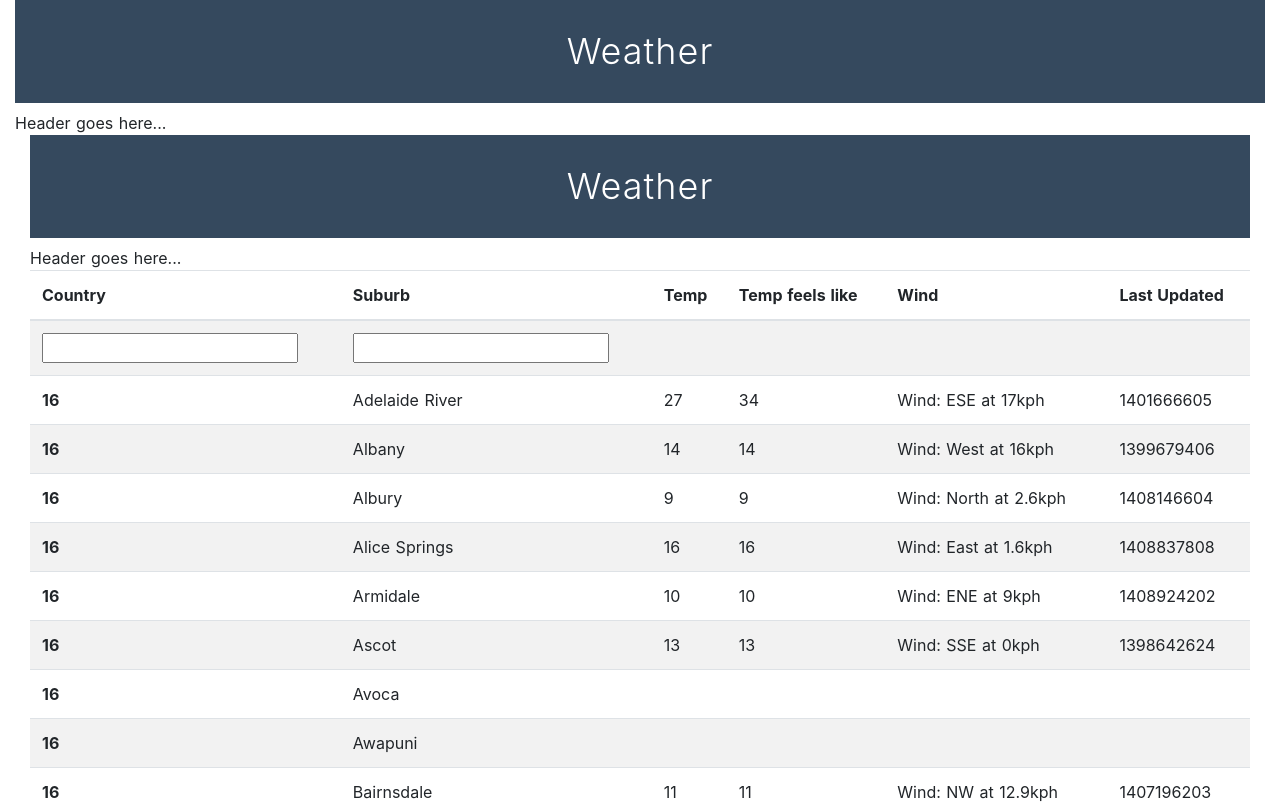
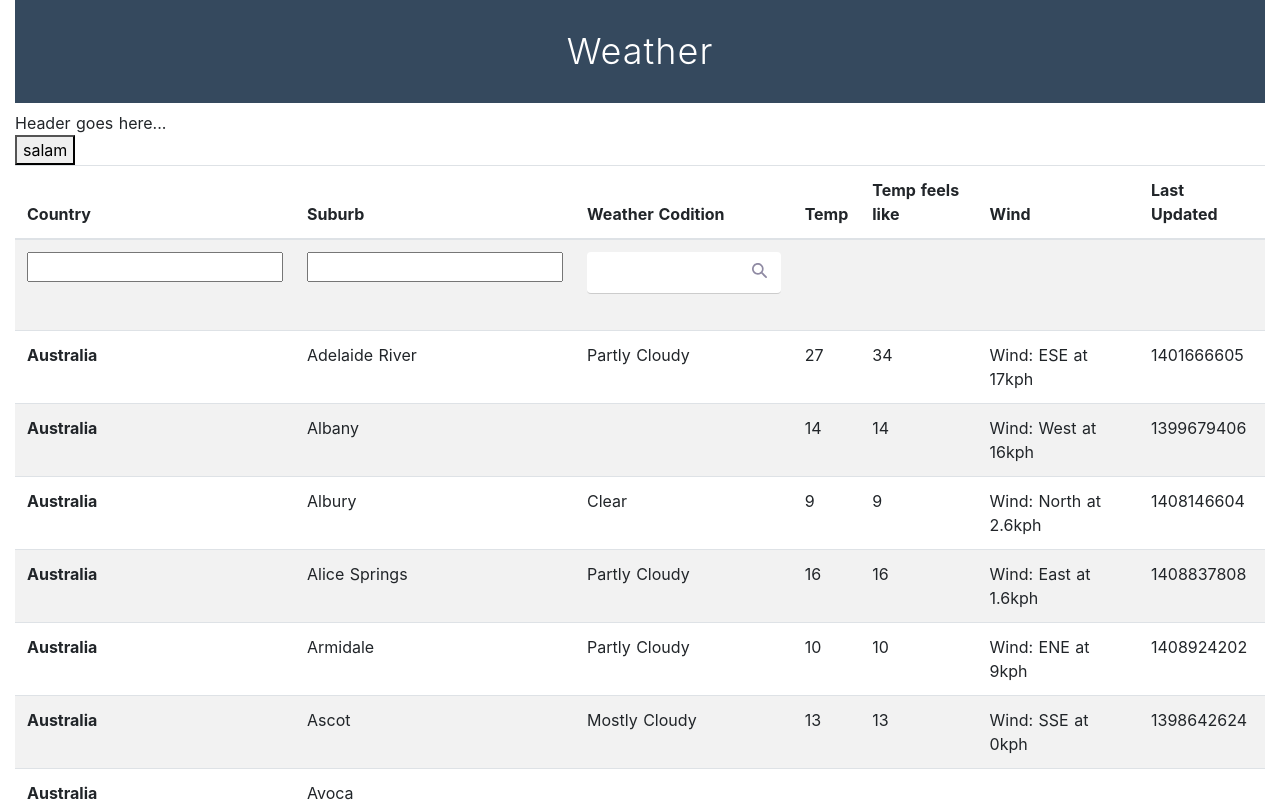
Before and after one commit to shahrum/Vue-Nuxt-Weather-App, a Nuxt app: page / in a window 1280 px wide. Shown: the top 803 px of the page. Built offline with nearby package versions, Linux system fonts and the light colour scheme; no server answers.

Commit message:
Input field

```diff
--- /dev/null
+++ b/assets/icons/search-icon.vue
@@ -0,0 +1,17 @@
+<template>
+  <svg
+    width="15"
+    height="15"
+    viewBox="0 0 15 15"
+    fill="none"
+    xmlns="http://www.w3.org/2000/svg"
+  >
+    <path
+      fill-rule="evenodd"
+      clip-rule="evenodd"
+      d="M10.6953 9.08949C12.2495 6.68017 11.8865 3.36612 9.59269 1.38654C7.38648 -0.517315 4.02607 -0.452411 1.88798 1.5311C1.30876 2.069 0.843074 2.71963 0.518882 3.44392C0.19469 4.16821 0.0186766 4.95122 0.00140723 5.74596C-0.0158622 6.5407 0.125969 7.33076 0.418386 8.06874C0.710803 8.80671 1.14778 9.47736 1.70307 10.0404C3.69129 12.0515 6.7685 12.2954 9.02824 10.7849C9.05841 10.7652 9.12751 10.7032 9.22093 10.6147L13.4475 14.7401C13.534 14.8245 13.6361 14.891 13.7481 14.9355C13.86 14.9801 13.9795 15.002 14.0998 14.9999C14.22 14.9978 14.3387 14.9717 14.4491 14.9233C14.5594 14.8748 14.6592 14.8049 14.7428 14.7175C14.8264 14.63 14.8921 14.5268 14.9362 14.4137C14.9803 14.3006 15.0019 14.1799 14.9999 14.0583C14.9978 13.9368 14.972 13.8169 14.9241 13.7054C14.8761 13.5939 14.8069 13.493 14.7204 13.4086L10.5123 9.3019C10.6077 9.19766 10.6739 9.12096 10.6953 9.08949ZM2.88744 8.84364C2.11018 8.05579 1.67372 6.9887 1.67372 5.87624C1.67372 4.76378 2.11018 3.69669 2.88744 2.90884C3.6659 2.123 4.72124 1.68159 5.82159 1.68159C6.92195 1.68159 7.97729 2.123 8.75575 2.90884C9.53271 3.69664 9.96898 4.76352 9.96898 5.87575C9.96898 6.98797 9.53271 8.05485 8.75575 8.84266C7.97729 9.62849 6.92195 10.0699 5.82159 10.0699C4.72124 10.0699 3.6659 9.62849 2.88744 8.84266V8.84364Z"
+      fill="#201547"
+      fill-opacity="0.5"
+    />
+  </svg>
+</template>
--- /dev/null
+++ b/components/shared/input.vue
@@ -0,0 +1,189 @@
+<template>
+  <div class="input-field">
+    <div :class="'input__effect ' + filled">
+      <input
+        type="text"
+        :value="value"
+        :placeholder="placeholder"
+        :class="'effect ' + hasIcon"
+        :disabled="disabled"
+        @input="$emit('input', $event.target.value)"
+        @focus="show = !show"
+        @blur="show = !show"
+      />
+      <label :style="{ color: color }">{{ label }}</label>
+      <span class="focus__border" :style="focusBorder"></span>
+    </div>
+    <span class="input__hint" v-if="show">{{ hint }}</span>
+    <SearchIcon class="input__icon" />
+    <!-- <i class="input__icon" v-if="icon">{{ icon }}</i> -->
+    <div class="clear"></div>
+  </div>
+</template>
+
+<script lang="ts">
+import Vue from 'vue'
+import SearchIcon from '../../assets/icons/search-icon.vue'
+export default Vue.extend({
+  name: 'InputFieldComponent',
+  components: {
+    SearchIcon,
+  },
+  data() {
+    return {
+      show: false,
+    }
+  },
+  props: {
+    value: String,
+    label: String,
+    disabled: Boolean,
+    hint: String,
+    icon: String,
+    placeholder: String,
+    color: String,
+  },
+  methods: {
+    filled(): string {
+      if (!this.show && this.value) {
+        return 'has__content'
+      }
+      return ''
+    },
+    hasIcon(): string {
+      if (this.icon) {
+        return 'input__has__icon'
+      }
+      return ''
+    },
+    focusBorder(): { [key: string]: string } {
+      return {
+        'background-color': this.color,
+      }
+    },
+  },
+})
+</script>
+
+<style lang="scss" scoped>
+$primary: #201547;
+$primary-lighter: rgba(32, 21, 71, 0.5);
+$white: #fff;
+.input-field {
+  position: relative;
+  .clear {
+    clear: both;
+  }
+  ::placeholder {
+    // opacity: 0.4;
+    color: $primary-lighter;
+  }
+
+  input[type='text'] {
+    color: $primary;
+    width: 100%;
+    box-sizing: border-box;
+    letter-spacing: 1px;
+    outline: none;
+  }
+
+  .input {
+    &__container {
+      width: 100%;
+      padding: 0.5rem 0.5rem 0 0;
+    }
+
+    &__effect {
+      float: left;
+      width: 100%;
+      margin: 0 0rem 1.5rem 0;
+      position: relative;
+    } /* necessary to give position: relative to parent. */
+
+    &__icon {
+      position: absolute;
+      // left: 0rem;
+      top: -3.5rem;
+      // opacity: 0.3;
+      right: 14px;
+      top: 11px;
+    }
+    &__hint {
+      float: left;
+      width: 100%;
+      margin: -1.2rem 0 0 0;
+      position: relative;
+      font-size: 0.8rem;
+      opacity: 0.6;
+    }
+
+    &__has__icon {
+      padding-left: 2rem !important;
+    }
+  }
+
+  .effect {
+    border: 0;
+    padding: 10px 10px;
+    border-bottom: 1px solid #ccc;
+    background-color: $white;
+    border-radius: 4px;
+    font-size: 14px;
+    // color: $primary;
+    ~ .focus__border {
+      position: absolute;
+      bottom: 0;
+      left: 0;
+      width: 0;
+      height: 2px;
+      background-color: $primary-lighter;
+      transition: 0.4s;
+    }
+    ~ label {
+      position: absolute;
+      left: 0;
+      width: 100%;
+      top: -1.3rem;
+      color: $primary-lighter;
+      transition: 0.3s;
+      z-index: -1;
+      letter-spacing: 0.5px;
+    }
+  }
+
+  // .effect ~ .focus__border {
+  //   position: absolute;
+  //   bottom: 0;
+  //   left: 0;
+  //   width: 0;
+  //   height: 2px;
+  //   background-color: indigo;
+  //   transition: 0.4s;
+  // }
+
+  .effect:focus ~ .focus__border,
+  .has-content.effect ~ .focus__border {
+    width: 100%;
+    transition: 0.4s;
+  }
+
+  // .effect ~ label {
+  //   position: absolute;
+  //   left: 0;
+  //   width: 100%;
+  //   top: -1.3rem;
+  //   color: #aaa;
+  //   transition: 0.3s;
+  //   z-index: -1;
+  //   letter-spacing: 0.5px;
+  // }
+
+  .effect:focus ~ label,
+  .has__content.effect ~ label {
+    top: -1rem;
+    font-size: 12px;
+    color: indigo;
+    transition: 0.3s;
+  }
+}
+</style>
--- a/components/weather-lists.vue
+++ b/components/weather-lists.vue
@@ -1,18 +1,12 @@
 <template>
-  <div class="container-fluid">
   <div>
-      <!-- <Logo /> -->
-      <h1 class="title">Weather</h1>
-      <div class="content">
-        <div class="content__header">Header goes here...</div>
-        <div class="content__country-lists">
-          <div class="content__country-lists__filter"></div>
-          <div class="content__country-lists__container">
+    <button @click="salam">salam</button>
     <table class="table table-striped">
       <thead>
         <tr>
           <th scope="col">Country</th>
           <th scope="col">Suburb</th>
+          <th scope="col">Weather Codition</th>
           <th scope="col">Temp</th>
           <th scope="col">Temp feels like</th>
           <th scope="col">Wind</th>
@@ -23,18 +17,20 @@
         <tr>
           <th scope="row"><input /></th>
           <td><input /></td>
+          <td><InputFieldComponent /></td>
           <td></td>
           <td></td>
           <td></td>
           <td></td>
         </tr>
         <tr
-                  v-for="item in items"
+          v-for="item in getItems"
           :key="item._venueID"
           @click="goToDetailedInfo(item)"
         >
-                  <th scope="row">{{ item._country._countryID }}</th>
+          <th scope="row">{{ item._country._name }}</th>
           <td>{{ item._name }}</td>
+          <td>{{ item._weatherCondition }}</td>
           <td>{{ item._weatherTemp }}</td>
           <td>{{ item._weatherFeelsLike }}</td>
           <td>{{ item._weatherWind }}</td>
@@ -43,22 +39,33 @@
       </tbody>
     </table>
   </div>
-        </div>
-      </div>
-    </div>
-  </div>
 </template>
 
 <script lang="ts">
 import Vue from 'vue'
+import InputFieldComponent from './shared/input.vue'
 export default Vue.extend({
   name: 'WeatherListsComponent',
+  components: { InputFieldComponent },
   props: {
     items: Array,
   },
   methods: {
     goToDetailedInfo: (val: any): void => {
       console.log(val)
+    },
+    salam() {},
+  },
+  computed: {
+    getItems: {
+      // getter
+      get: function () {
+        return this.items
+      },
+      // setter
+      set: function (newValue) {
+        this.items = this.items.slice(0, 5)
+      },
     },
   },
 })
--- a/nuxt.config.js
+++ b/nuxt.config.js
@@ -8,20 +8,16 @@ export default {
     meta: [
       { charset: 'utf-8' },
       { name: 'viewport', content: 'width=device-width, initial-scale=1' },
-      { hid: 'description', name: 'description', content: '' }
+      { hid: 'description', name: 'description', content: '' },
     ],
-    link: [
-      { rel: 'icon', type: 'image/x-icon', href: '/favicon.ico' }
-    ]
+    link: [{ rel: 'icon', type: 'image/x-icon', href: '/favicon.ico' }],
   },
 
   // Global CSS (https://go.nuxtjs.dev/config-css)
-  css: [
-  ],
+  css: [],
 
   // Plugins to run before rendering page (https://go.nuxtjs.dev/config-plugins)
-  plugins: [
-  ],
+  plugins: [],
 
   // Auto import components (https://go.nuxtjs.dev/config-components)
   components: true,
@@ -41,9 +37,19 @@ export default {
   ],
 
   // Axios module configuration (https://go.nuxtjs.dev/config-axios)
-  axios: {},
+  axios: {
+    // BaseURL: 'http://dnu5embx6omws.cloudfront.net/',
+    // Default
+    proxy: true,
+  },
+  proxy: {
+    '/dnu5embx6omws/': {
+      target: 'http://dnu5embx6omws.cloudfront.net/',
+      pathRewrite: { '^/dnu5embx6omws/': '' },
+      changeOrigin: true,
+    },
+  },
 
   // Build Configuration (https://go.nuxtjs.dev/config-build)
-  build: {
-  }
+  build: {},
 }
--- a/package.json
+++ b/package.json
@@ -4,6 +4,7 @@
   "private": true,
   "scripts": {
     "dev": "nuxt-ts",
+    "mydev": "nuxt --hostname myhost --port 3000",
     "build": "nuxt-ts build",
     "start": "nuxt-ts start",
     "generate": "nuxt-ts generate",
--- a/pages/index.vue
+++ b/pages/index.vue
@@ -20,6 +20,7 @@
 import Vue from 'vue'
 import { data } from '../assets/data'
 import WeatherListsComponent from '../components/weather-lists.vue'
+import axios from 'axios'
 export default Vue.extend({
   components: {
     WeatherListsComponent,
@@ -28,6 +29,20 @@ export default Vue.extend({
     return {
       items: data,
     }
+  },
+  created() {
+    // fetch('http://dnu5embx6omws.cloudfront.net/venues/weather.json').then((x) =>
+    //   console.log('y', x)
+    // )
+    const config = {
+      headers: { 'Access-Control-Allow-Origin': '*' },
+    }
+    // axios
+    //   .get('http://dnu5embx6omws.cloudfront.net/venues/weather.json', config)
+    //   .then((x) => console.log('y', x))
+    this.$axios
+      .$get('https://jsonplaceholder.typicode.com/todos')
+      .then((x: any) => console.log('x', x))
   },
   methods: {
     goToDetailedInfo: (val: any): void => {
--- /dev/null
+++ b/plugins/axios.js
@@ -0,0 +1,16 @@
+export default function ({ $axios }, inject) {
+  // Create a custom axios instance
+  const api = $axios.create({
+    headers: {
+      common: {
+        'Access-Control-Allow-Origin': '*',
+      },
+    },
+  })
+
+  // Set baseURL to something different
+  api.setBaseURL('http://dnu5embx6omws.cloudfront.net/')
+
+  // Inject to context as $api
+  inject('api', api)
+}
```
Lines whose indentation alone changed are shown as unchanged.
